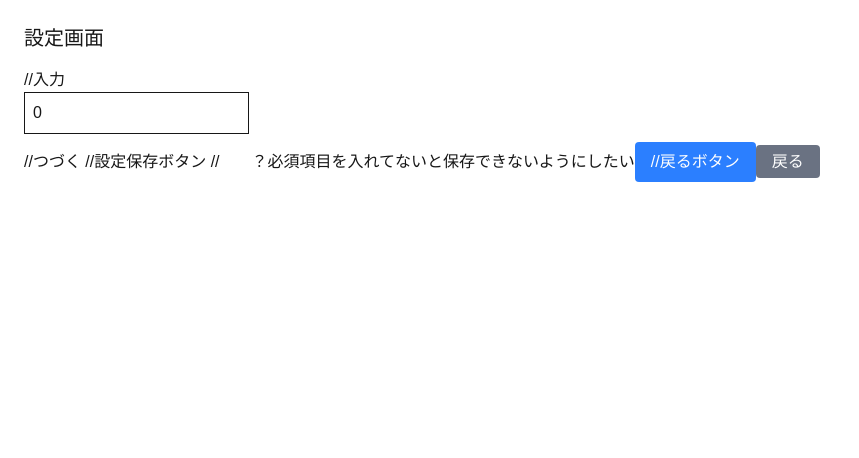
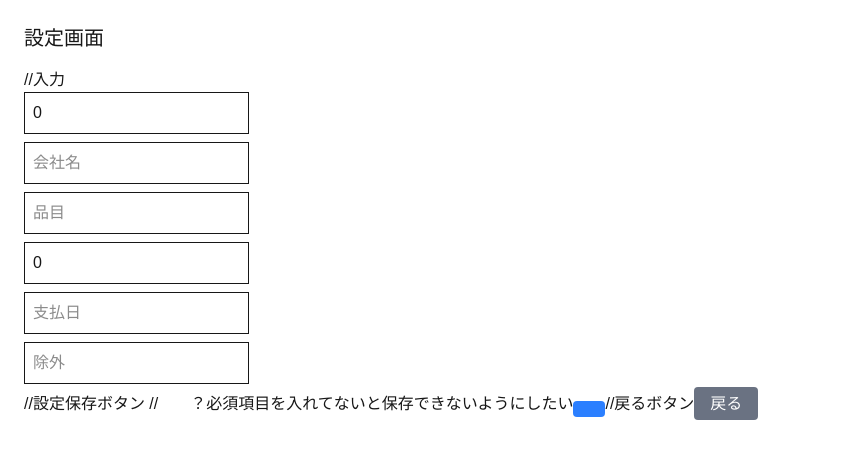
Before and after one commit to h-morita-2003/cdxpdf, a Next.js app: page /settings in a window 1280 px wide. Shown: the top 458 px of the page, without its empty margins (0-859 px from the left). Built offline with nearby package versions, Linux system fonts and the light colour scheme.

Commit message:
設定ページ追加

```diff
--- a/app/page.tsx
+++ b/app/page.tsx
@@ -68,7 +68,6 @@ export default function Home() {
   //ファイルをドラッグ＆ドロップ
   return (
     <div>
-      <></>
       //設定ボタン
       <div>
         <Link
--- a/app/settings/page.tsx
+++ b/app/settings/page.tsx
@@ -17,12 +17,11 @@ export default function SettingPage(){
     const [company,SetCompany] = useState("");
     //品目（複数）
     //複数設定できるか？
-    const [hinmoku,SetHinmoku] = useState();
+    const [hinmoku,SetHinmoku] = useState("");
     //税率
     const [tax,SetTax] = useState<number>(0);
     //支払日
-    //　　　　　？型どうする？
-    const [shiharaibi,SetShiharaibi] = useState<number>(0);
+    const [shiharaibi,SetShiharaibi] = useState("");
     //除外
     const [jogai,SetJogai] = useState("");
     //ルーター（ページ遷移）設定
@@ -45,14 +44,47 @@ export default function SettingPage(){
             <h1 className="text-xl mb-4">設定画面</h1>
             //入力
             <input
+              type = "number"
+              placeholder = "請求金額"
+              value = {seikyuuGaku}
+              onChange = {(e) => SetSeikyuuGaku(Number(e.target.value))}
+              className = "border p-2 mb-2 block"
+            />
+            <input
+              type = "text"
+              placeholder = "会社名"
+              value = {company}
+              onChange = {(e) => SetCompany(e.target.value)}
+              className = "border p-2 mb-2 block"
+            />
+            <input
+              type="text"
+              placeholder="品目"
+              value = {hinmoku}
+              onChange = {(e) => SetHinmoku(e.target.value)}
+              className = "border p-2 mb-2 block"
+            />
+            <input
+              type = "number"
+              placeholder = "税率"
+              value = {tax}
+              onChange = {(e) => SetTax(Number(e.target.value))}
+              className = "border p-2 mb-2 block"
+            />
+            <input
               type="text"
               placeholder="支払日"
-              value={seikyuuGaku}
-              onChange={(e) => SetSeikyuuGaku(Number(e.target.value))}
-              className="border p-2 mb-2 block"
+              value = {shiharaibi}
+              onChange = {(e) => SetShiharaibi(e.target.value)}
+              className = "border p-2 mb-2 block"
             />
-            //つづく
-
+            <input
+              type="text"
+              placeholder="除外"
+              value = {jogai}
+              onChange = {(e) => SetJogai(e.target.value)}
+              className = "border p-2 mb-2 block"
+            />
 
             //設定保存ボタン
             //　　？必須項目を入れてないと保存できないようにしたい
@@ -60,8 +92,8 @@ export default function SettingPage(){
               onClick= {saveSettings}
               className = "bg-blue-500 text-white px-4 py-2 rounded"
             >
+            </button>
             //戻るボタン
-            </button>
             <Link
               href = "/"
               className = "bg-gray-500 text-white px-4 py-2 rounded"
```
